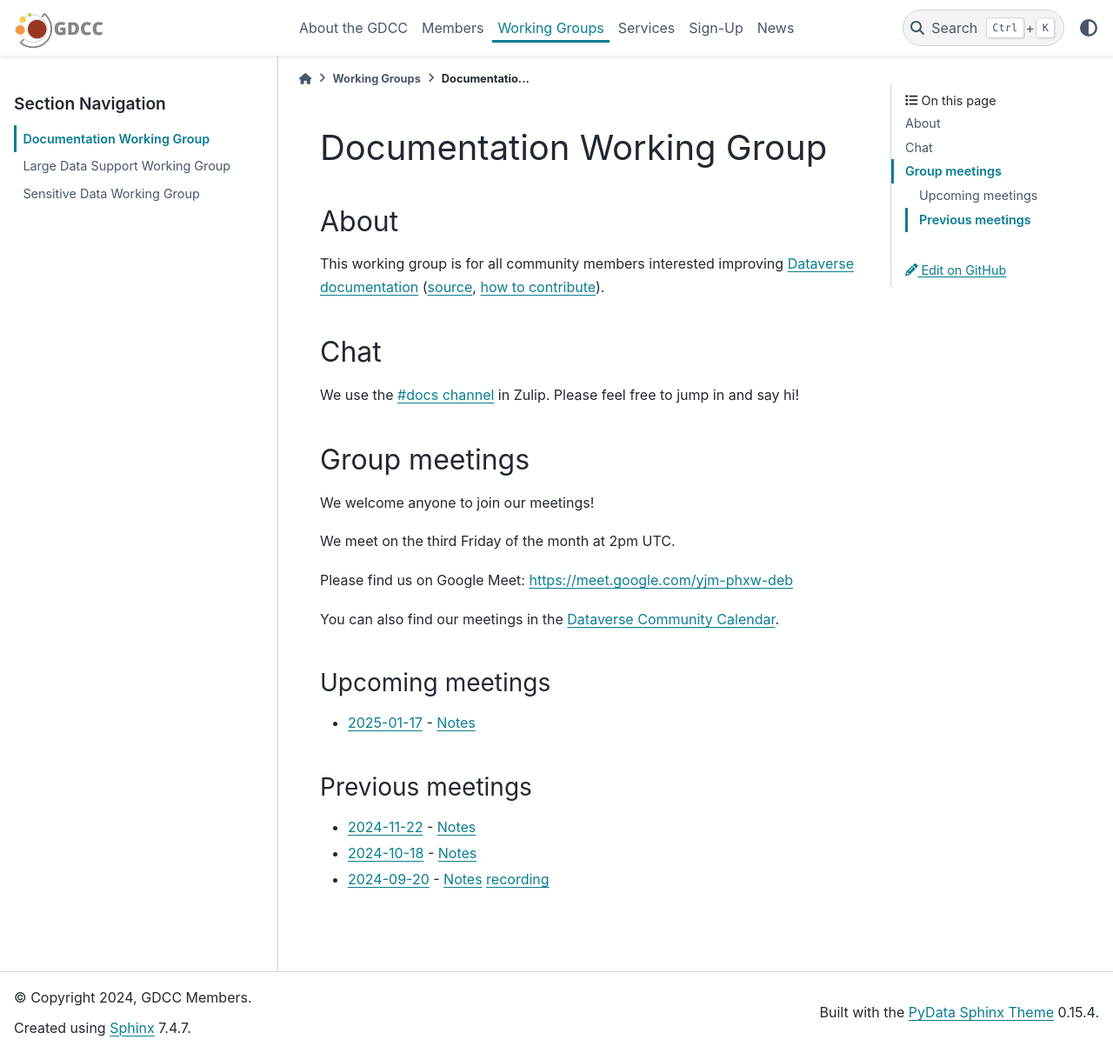
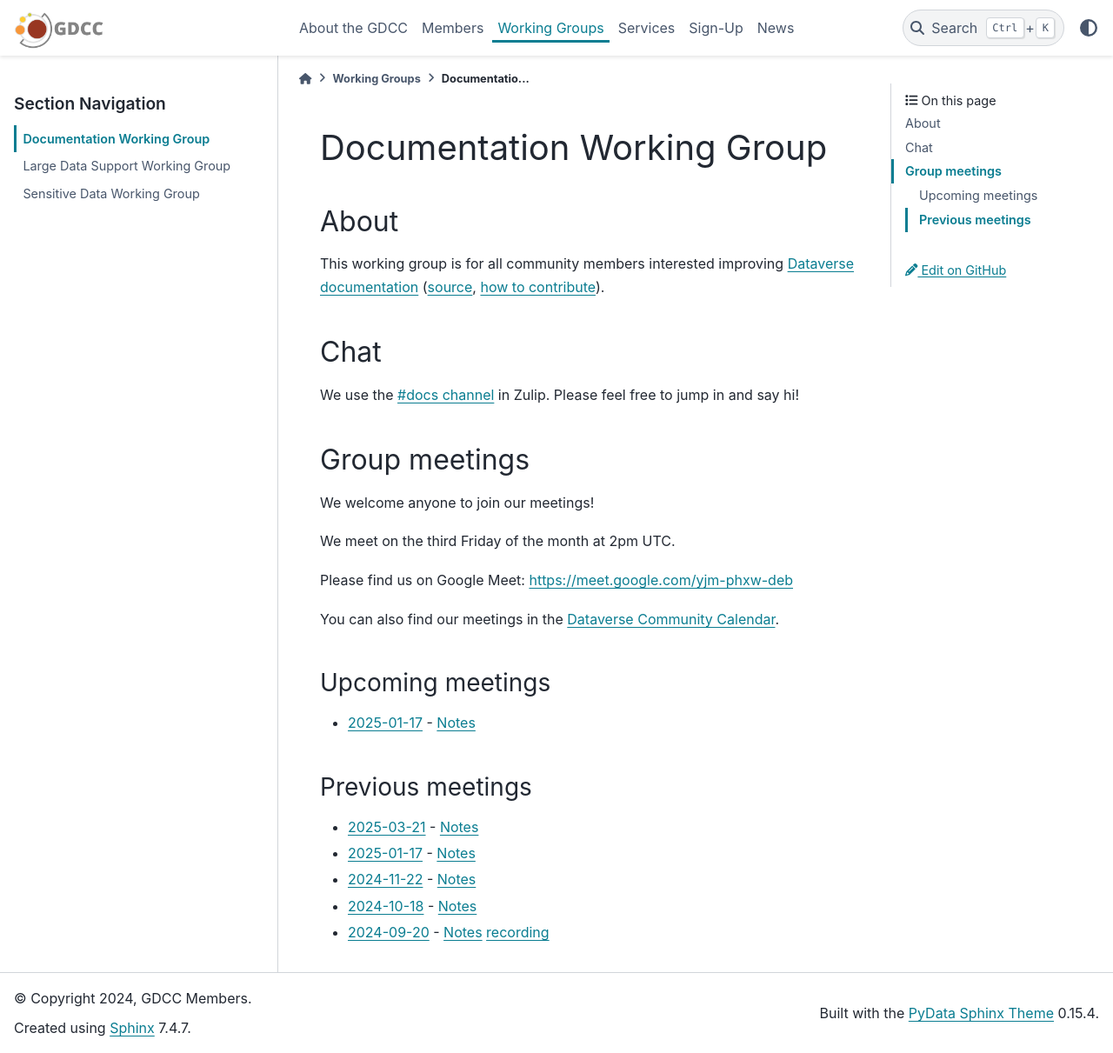
Before and after one commit to gdcc/www.gdcc.io, a Sphinx documentation site: the page built from source/working-groups/documentation.md, in a window 1280 px wide and 1211 px high. Shown: the whole window at 87% size. Built offline with Sphinx 7.4.7 and the PyData theme 0.15.4, drawn with Linux system fonts in a browser that asks for light colours.

Commit message:
Update documentation.md
updated docs after monthly meeting

```diff
--- a/source/working-groups/documentation.md
+++ b/source/working-groups/documentation.md
@@ -28,6 +28,8 @@
 
 ### Previous meetings
 
+- [2025-03-21](https://time.is/compare/1500_21_Mar_2025_in_UTC) - [Notes](https://docs.google.com/document/d/1AuGT-mGq9ssOCrHRRgQdcSVz2XbAD-qECXwBHCgMo7E/edit?tab=t.0)
+- [2025-01-17](https://time.is/compare/1400_17_Jan_2025_in_UTC) - [Notes](https://docs.google.com/document/d/1o_gjFaFpl62V8SJSbeL8V_h2-JAHrrrS48jyImU-A7c/edit?usp=sharing)
 - [2024-11-22](https://time.is/compare/1500_22_Nov_2024_in_UTC) - [Notes](https://docs.google.com/document/d/1oP3v0iHBDIsvrkPWOr524sdweCv9nfOsb6KWA-oojXo/edit?usp=sharing)
 - [2024-10-18](https://time.is/compare/1300_18_Oct_2024_in_UTC) - [Notes](https://docs.google.com/document/d/1O1v9aMSCNe9ak2_Md2plfaJw42XJuIrb7l1-sSg4hus/edit?usp=sharing)
 - [2024-09-20](https://time.is/compare/1400_20_Sep_2024_in_UTC) - [Notes](https://docs.google.com/document/d/1wUpmkOfQICuPQPbITqJ2oZSD2cSJBdHioEsaLck6_Es/edit?usp=sharing) [recording](https://harvard.zoom.us/rec/share/UBmb9Mzd_grPPsbX7jik54BGRMOHoskcVUab434u6FJOiyPE-fPN-AQjcWQmhSQ2.KAUPfDyco5S2aPzM)
```
